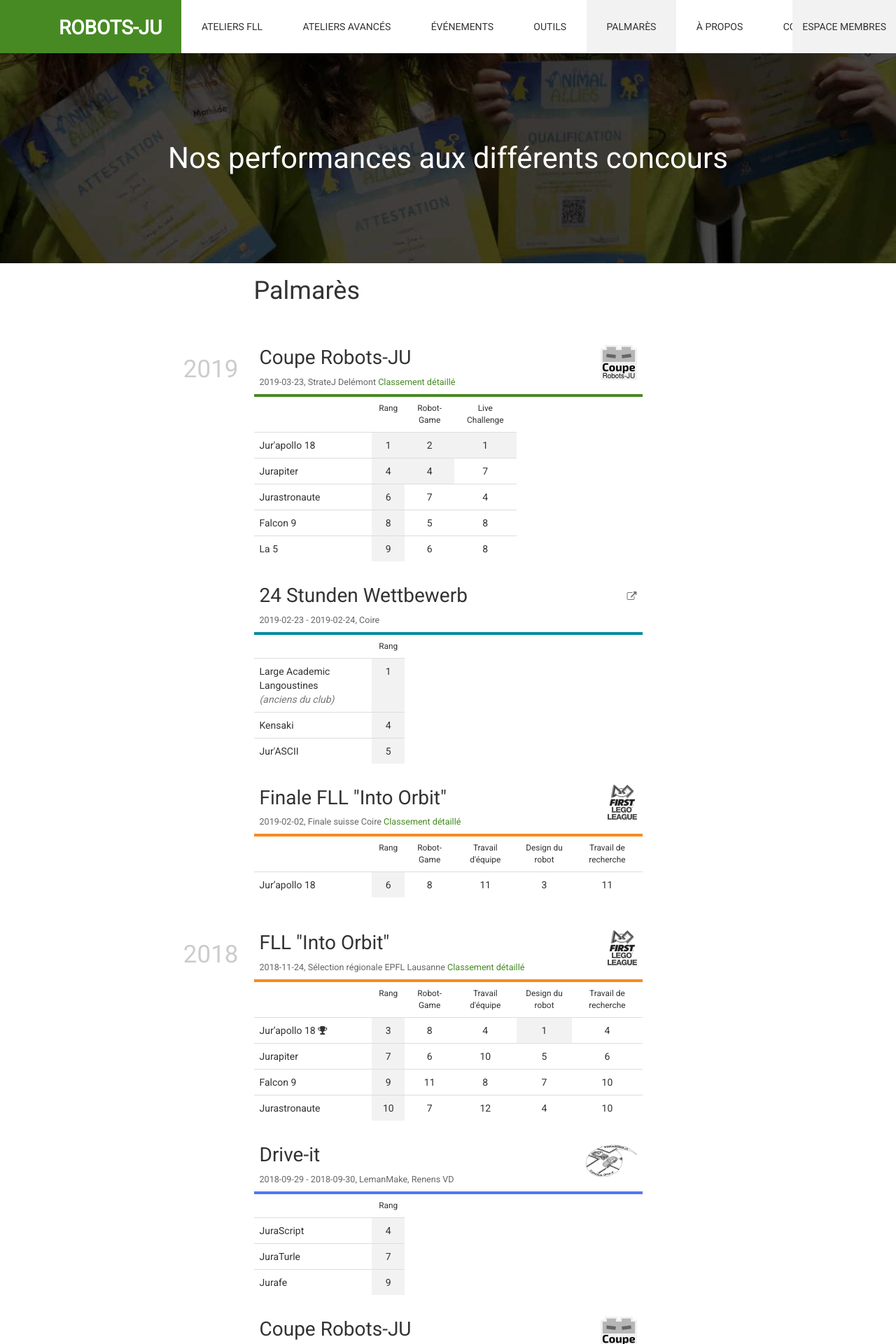
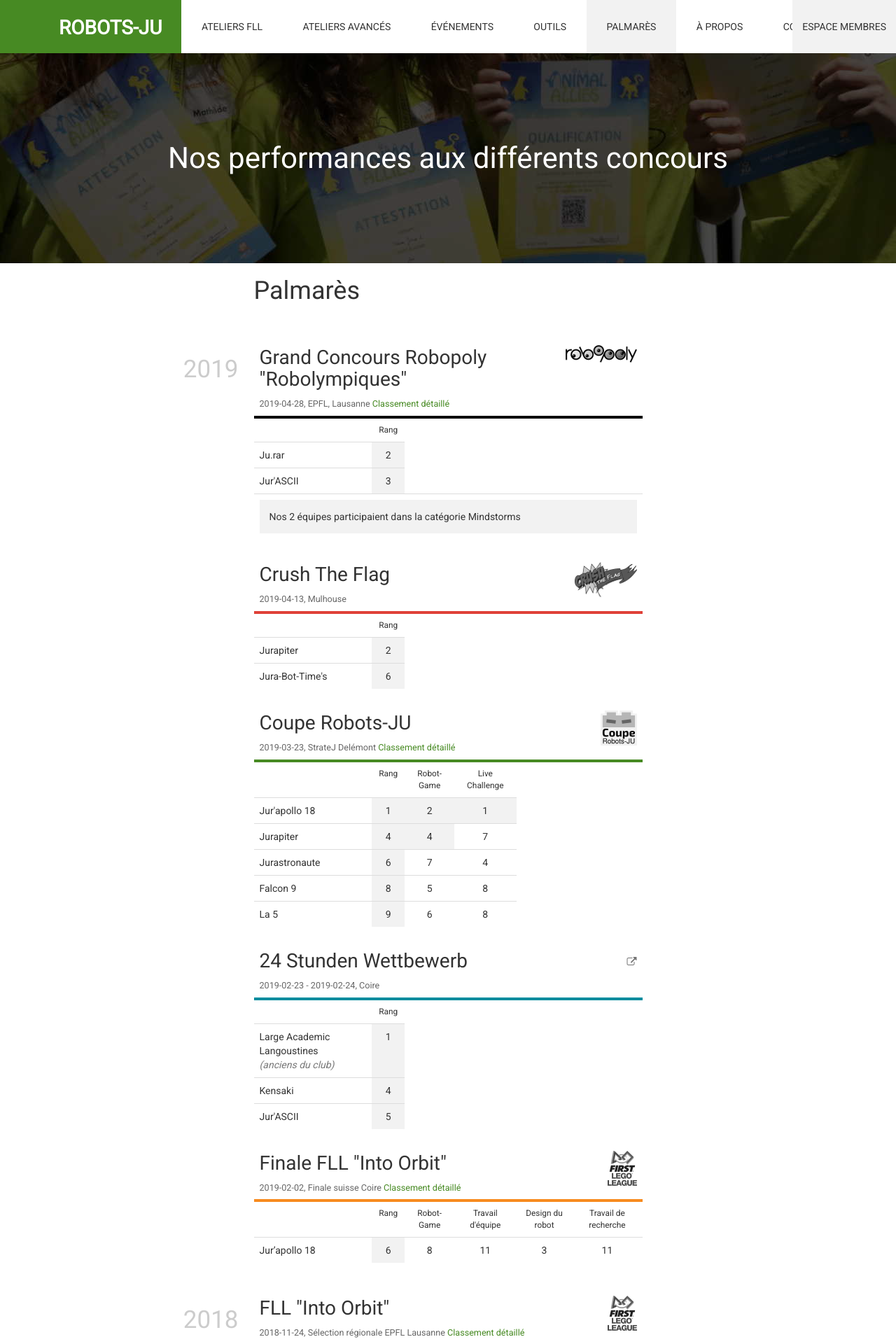
Before and after one commit to robots-ju/robots-ju.ch, a Jekyll site: the page built from palmares.md, in a window 1280 px wide. Shown: the top 1920 px of the page at 70% size. Built offline with Jekyll 4.4.1, drawn with Linux system fonts in a browser that asks for light colours; comment, search, counter and statistics services are not loaded.

Commit message:
Mise à jour palmarès

```diff
--- a/_data/palmares.yml
+++ b/_data/palmares.yml
@@ -492,3 +492,24 @@
       scores:
         robotgame: 6
         livechallenge: 8
+- type: crushtheflag
+  title: Crush The Flag
+  place: Mulhouse
+  date: 2019-04-13
+  teams:
+    - name: Jurapiter
+      rank: 2
+    - name: Jura-Bot-Time's
+      rank: 6
+- type: robopoly
+  title: Grand Concours Robopoly "Robolympiques"
+  place: EPFL, Lausanne
+  date: 2019-04-28
+  url: https://robopoly.epfl.ch/evenements-2/gc2019/
+  teams:
+    - name: Ju.rar
+      rank: 2
+    - name: Jur'ASCII
+      rank: 3
+  notes:
+    - "Nos 2 équipes participaient dans la catégorie Mindstorms"
--- a/_sass/robotsju/_palmares.scss
+++ b/_sass/robotsju/_palmares.scss
@@ -44,6 +44,9 @@
         &.type-24stunden td {
             border-bottom-color: #008c9e;
         }
+        &.type-crushtheflag td {
+            border-bottom-color: #df4138;
+        }
 
         .logo {
             float: right;
--- a/palmares.md
+++ b/palmares.md
@@ -29,6 +29,10 @@ banner_text: Nos performances aux différents concours
                 <span class="logo"><img src="/media/competitions/driveit.png"></span>
                 {% elsif competition.type == '24stunden' %}
                 <a class="logo" href="https://24h.helveticrobot.ch/"><i class="fa fa-external-link"></i></a>
+                {% elsif competition.type == 'crushtheflag' %}
+                <a class="logo" href="http://kidslab.education/crush-the-flag/"><img src="/media/competitions/crushtheflag.png"></a>
+                {% elsif competition.type == 'robopoly' %}
+                <a class="logo" href="https://robopoly.epfl.ch/"><img src="/media/competitions/robopoly.png"></a>
                 {% endif %}
                 <h3>{{ competition.title }}</h3>
                 <p>
```
Also changed, not shown: media/competitions/crushtheflag.png (added), media/competitions/robopoly.png (added).
